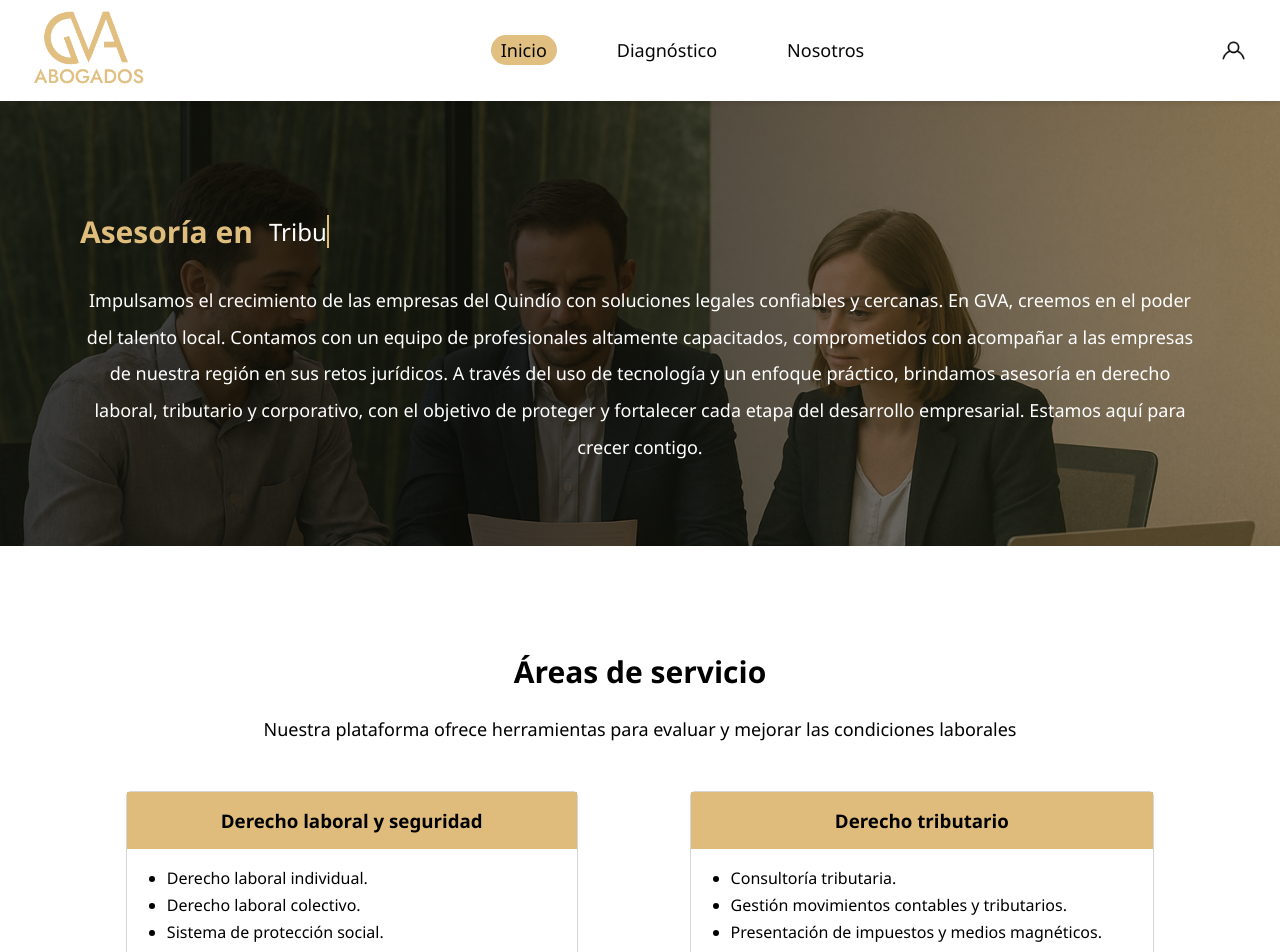
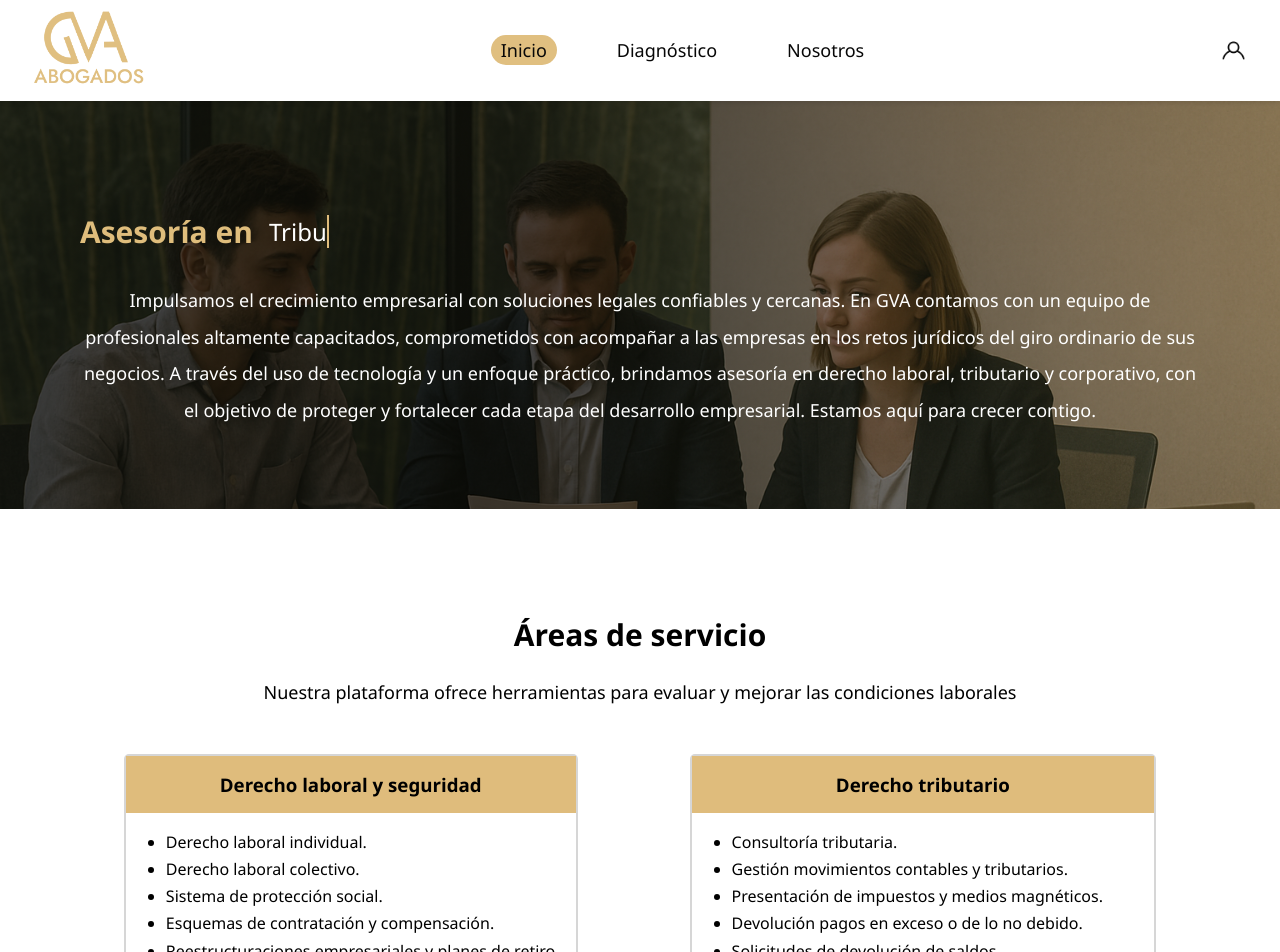
Before and after one commit to Andresfacundo/DiagnosticoLaboral, a React (Vite) app: page / in a window 1280 px wide. Shown: the top 952 px of the page. Built offline with nearby package versions, Linux system fonts and the light colour scheme; no server answers.

Commit message:
se cambian categorias

```diff
--- a/src/components/Pages/Home/Home.jsx
+++ b/src/components/Pages/Home/Home.jsx
@@ -50,10 +50,12 @@ const Home = () => {
                         <p id='typingText'></p>
                     </div>
                     <span>
-                        Impulsamos el crecimiento de las empresas del Quindío con soluciones legales confiables y cercanas.
-                        En GVA, creemos en el poder del talento local. Contamos con un equipo de profesionales altamente capacitados, comprometidos con acompañar a las empresas de nuestra región en sus retos jurídicos.
-                        A través del uso de tecnología y un enfoque práctico, brindamos asesoría en derecho laboral, tributario y corporativo, con el objetivo de proteger y fortalecer cada etapa del desarrollo empresarial.
-                        Estamos aquí para crecer contigo.
+                        Impulsamos el crecimiento empresarial con soluciones legales confiables y cercanas.
+                        En GVA contamos con un equipo de profesionales altamente capacitados, comprometidos
+                        con acompañar a las empresas en los retos jurídicos del giro ordinario de sus negocios.
+                        A través del uso de tecnología y un enfoque práctico, brindamos asesoría en derecho laboral,
+                        tributario y corporativo, con el objetivo de proteger y fortalecer cada etapa del desarrollo
+                        empresarial. Estamos aquí para crecer contigo.
                     </span>
                 </div>
             </section>
--- a/src/components/Pages/Preguntas/Preguntas.jsx
+++ b/src/components/Pages/Preguntas/Preguntas.jsx
@@ -21,15 +21,14 @@ const Preguntas = () => {
 
     // Lista de categorías disponibles
     const categorias = [
+        "Compensación y prestaciones sociales",
+        "Litigios o reclamaciones",
+        "Normas laborales",
+        "Afiliaciones y seguridad social",
+        "Terceros",
+        "SGSST",
+        "Contratación",
         "Colectivo",
-        "Contratación",
-        "Litigios",
-        "Normas laborales",
-        "Remunaración",
-        "Documentación",
-        "Seguridad social",
-        "SST",
-        "Terceros"
     ];
 
     const getAuthConfig = () => {
--- a/src/components/Ui/AreasServicio/AreasServicio.css
+++ b/src/components/Ui/AreasServicio/AreasServicio.css
@@ -1,5 +1,5 @@
 .content-card-servicio{
-    border: 1px solid #33333333;
+    border: 2px solid #33333333;
     border-radius: 5px;
 }
 .item-card-servicio{
--- a/src/components/Ui/InfoDiagnostico/InfoDiagnostico.jsx
+++ b/src/components/Ui/InfoDiagnostico/InfoDiagnostico.jsx
@@ -29,7 +29,7 @@ const InfoDiagnostico = () => {
         <h3>Instrucciones:</h3>
 
         <ul>
-          <li>Responda todas las preguntas con la mayor honestidad posible</li>
+          <li>Responda todas las preguntas con la mayor honestidad posible.</li>
           <li>
           Si no está seguro de alguna respuesta, seleccione la opción que mejor represente su situación.
           </li>
```
